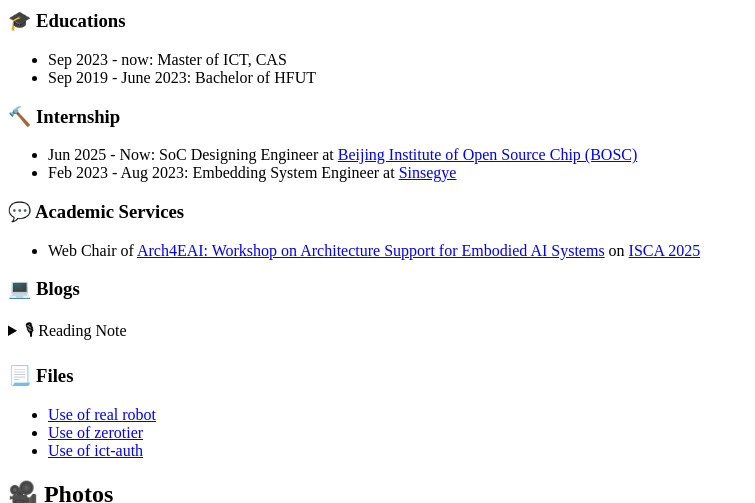
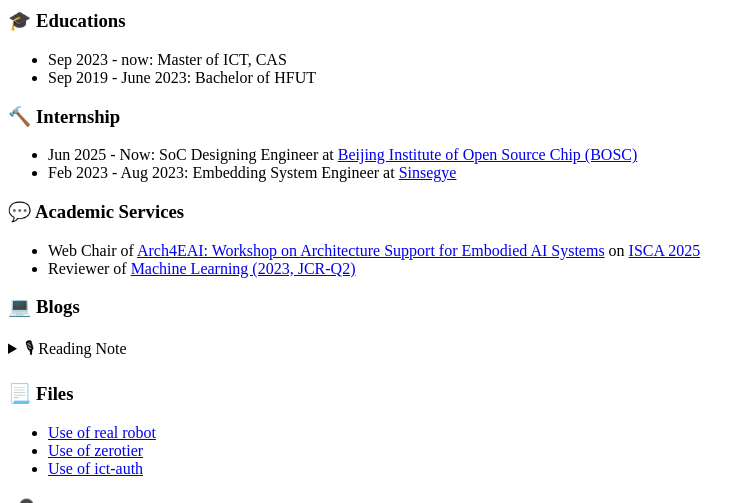
Before and after one commit to sun123-cmd/sun123-cmd.github.io, a Jekyll site: the page built from _pages/includes/blogs.md, in a window 1280 px wide and 900 px high, scrolled down 412 px, cut to the strip 0-503 px from the top of the window. Shown: the whole strip, without its empty margins (0-755 px from the left). Built offline with Jekyll 4.4.1, drawn with Linux system fonts in a browser that asks for light colours; our own code applies the rules of GitHub Pages for plain Markdown files.

Commit message:
Update blogs.md

```diff
--- a/_pages/includes/blogs.md
+++ b/_pages/includes/blogs.md
@@ -8,6 +8,7 @@
 
 # 💬 Academic Services
 - Web Chair of [Arch4EAI: Workshop on Architecture Support for Embodied AI Systems](https://arch4eai.github.io/) on [ISCA 2025](https://iscaconf.org/isca2025/)
+- Reviewer of [Machine Learning (2023, JCR-Q2)](https://link.springer.com/journal/10994/submission-guidelines?gad_source=1&gad_campaignid=22686152878&gbraid=0AAAAApcoa0aRQUoulQOfqd2_zg9F0sZZw&gclid=Cj0KCQjw5JXFBhCrARIsAL1ckPsPI9b8bhaJxwHdSPtOIJ7RhZWpTftfxdIP1cBDYZuZ5QtUNgeeFQEaAqHVEALw_wcB)
 
 
 
```
